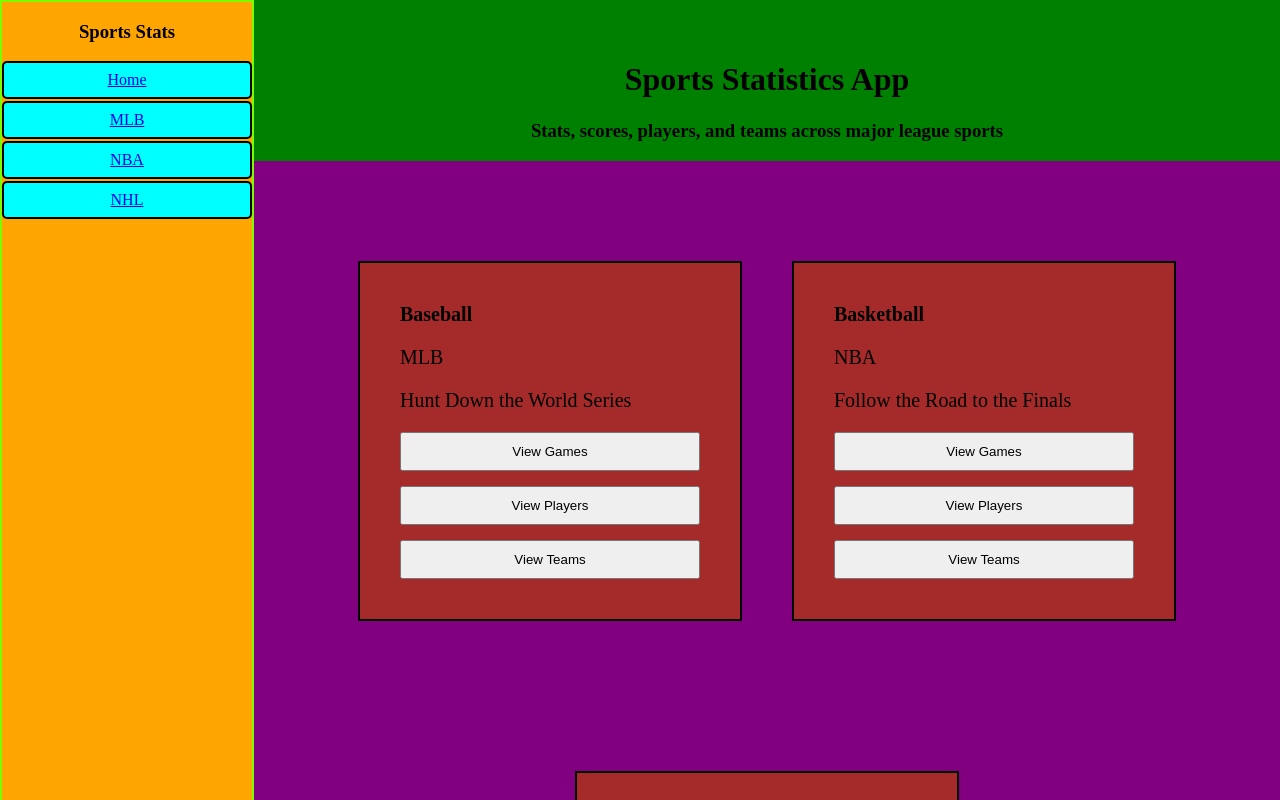
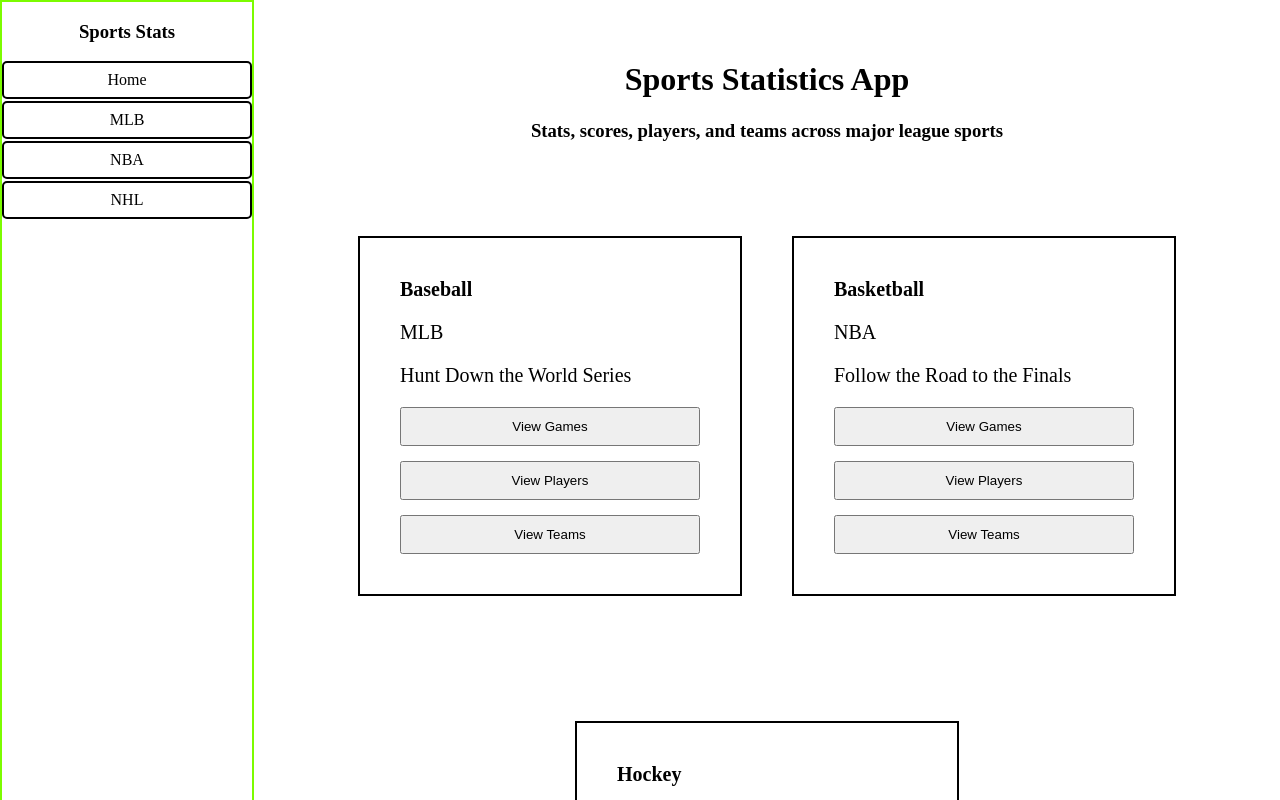
Before and after one commit to isaacschuey/SportsStats, a React (Vite) app: page /home in a window 1280 px wide. Shown: the top 800 px of the page. Built offline with nearby package versions, Linux system fonts and the light colour scheme.

Commit message:
Removed container coloring. MLB prep

```diff
--- a/src/App.tsx
+++ b/src/App.tsx
@@ -3,6 +3,7 @@
 import './app.css'
 import Layout from "./components/ui/layout/Layout";
 import Home from "./components/pages/home/Home";
+import MLB from "./components/pages/mlb/MLB";
 
 const App = () => {
   const sports = [
@@ -29,7 +30,7 @@
         <Route path="/" element={<Layout sportAbbrevs={sports.map((sport) => sport.abbrev)}/>}>
           <Route path="/home" element={<Home sports={sports} />}></Route>
 
-          <Route path="/mlb"></Route>
+          <Route path="/mlb" element={<MLB />}></Route>
           <Route path="/nba"></Route>
           <Route path="/nhl"></Route>
 
--- a/src/components/pages/home/Home.css
+++ b/src/components/pages/home/Home.css
@@ -16,5 +16,4 @@
     align-items: flex-start;
     gap: 50px;
     height: 100%;
-    background-color: purple;
 }
--- /dev/null
+++ b/src/components/pages/mlb/MLB.css
@@ -0,0 +1,3 @@
+.temp {
+    background-color: aqua;
+}
--- /dev/null
+++ b/src/components/pages/mlb/MLB.tsx
@@ -0,0 +1,7 @@
+import "./mlb.css";
+
+const MLB = () => {
+  return <div>Hello World</div>
+};
+
+export default MLB;
--- a/src/components/ui/home-card/HomeCard.css
+++ b/src/components/ui/home-card/HomeCard.css
@@ -2,10 +2,9 @@
     border: 2px solid black;
     width: 300px;
     padding: 40px;
-    background-color: brown;
     transition: 0.4s;
-    font-size: 20px;
-    margin-top: 100px;
+    font-size: 1.25rem;
+    margin-top: 75px;
 }
 
 .home-card:hover {
--- a/src/components/ui/layout/Layout.css
+++ b/src/components/ui/layout/Layout.css
@@ -1,10 +1,8 @@
 .container {
     min-height: 100%;
     display: flex;
-    background-color: red;
 }
 
 .content {
     flex: 1;
-    background-color: green;
 }
--- a/src/components/ui/sidebar-link/SidebarLink.css
+++ b/src/components/ui/sidebar-link/SidebarLink.css
@@ -1,7 +1,8 @@
-a {
-    background-color: aqua;
+.sidebar-link {
     display: block;
     border: 2px solid black;
     border-radius: 5px;
     padding: 8px;
+    text-decoration: none;
+    color: inherit;
 }
--- a/src/components/ui/sidebar-link/SidebarLink.tsx
+++ b/src/components/ui/sidebar-link/SidebarLink.tsx
@@ -8,7 +8,7 @@
 
 const SidebarLink = (props: SidebarLinkProps) => {
   return (
-    <NavLink to={`/${props.sportAbbrev.toLowerCase()}`}>
+    <NavLink className="sidebar-link" to={`/${props.sportAbbrev.toLowerCase()}`}>
       {props.sportAbbrev}
     </NavLink>
   );
--- a/src/components/ui/sidebar/Sidebar.css
+++ b/src/components/ui/sidebar/Sidebar.css
@@ -1,7 +1,6 @@
 .sidebar {
     flex: 0 0 250px;
     text-align: center;
-    background-color: orange;
     border: 2px solid lawngreen;
 }
 
--- a/src/index.css
+++ b/src/index.css
@@ -1,5 +1,4 @@
 html, body, #root {
     height: 100%;
     margin: 0;
-    background: blue;
 }
```
